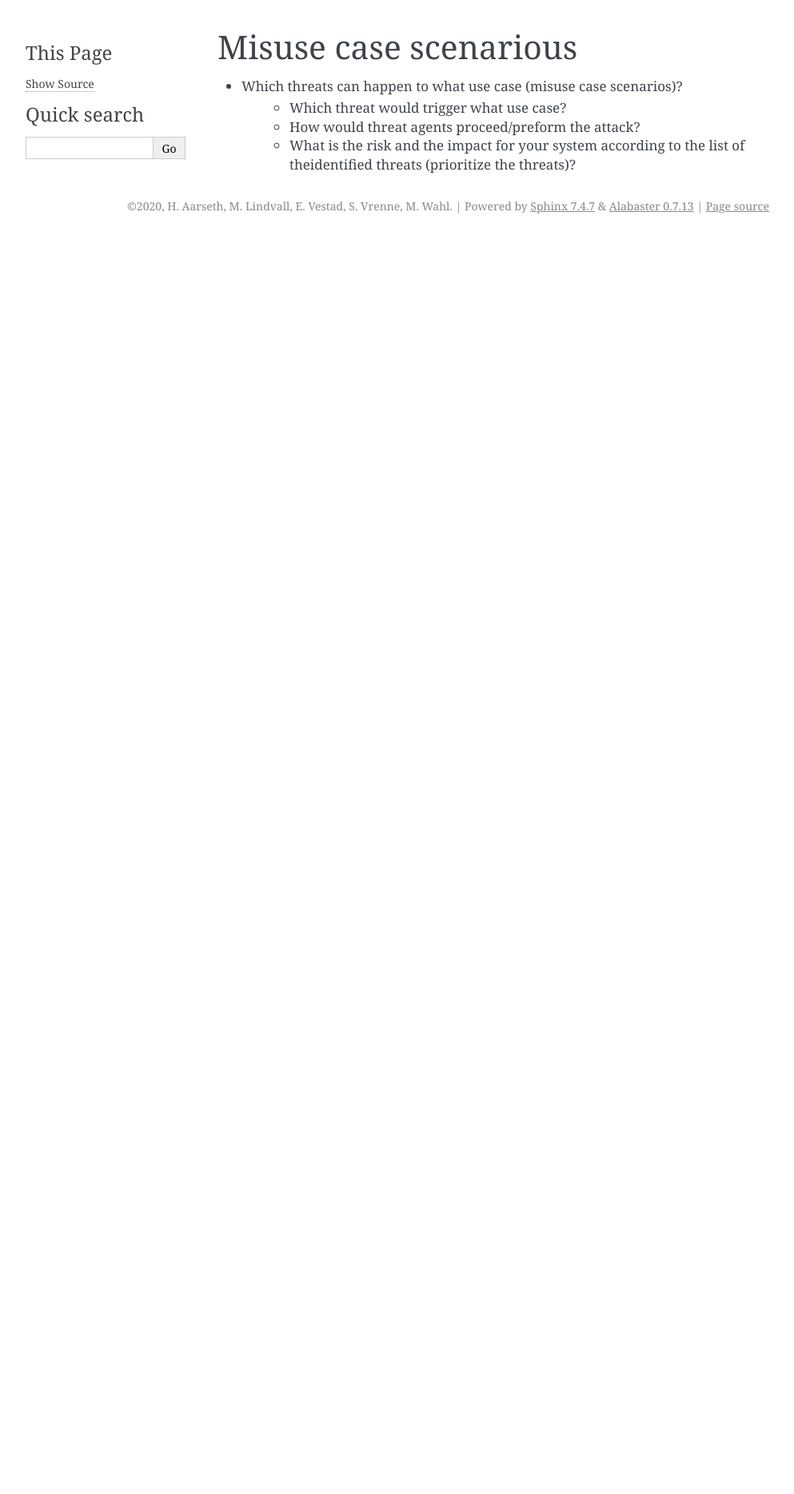
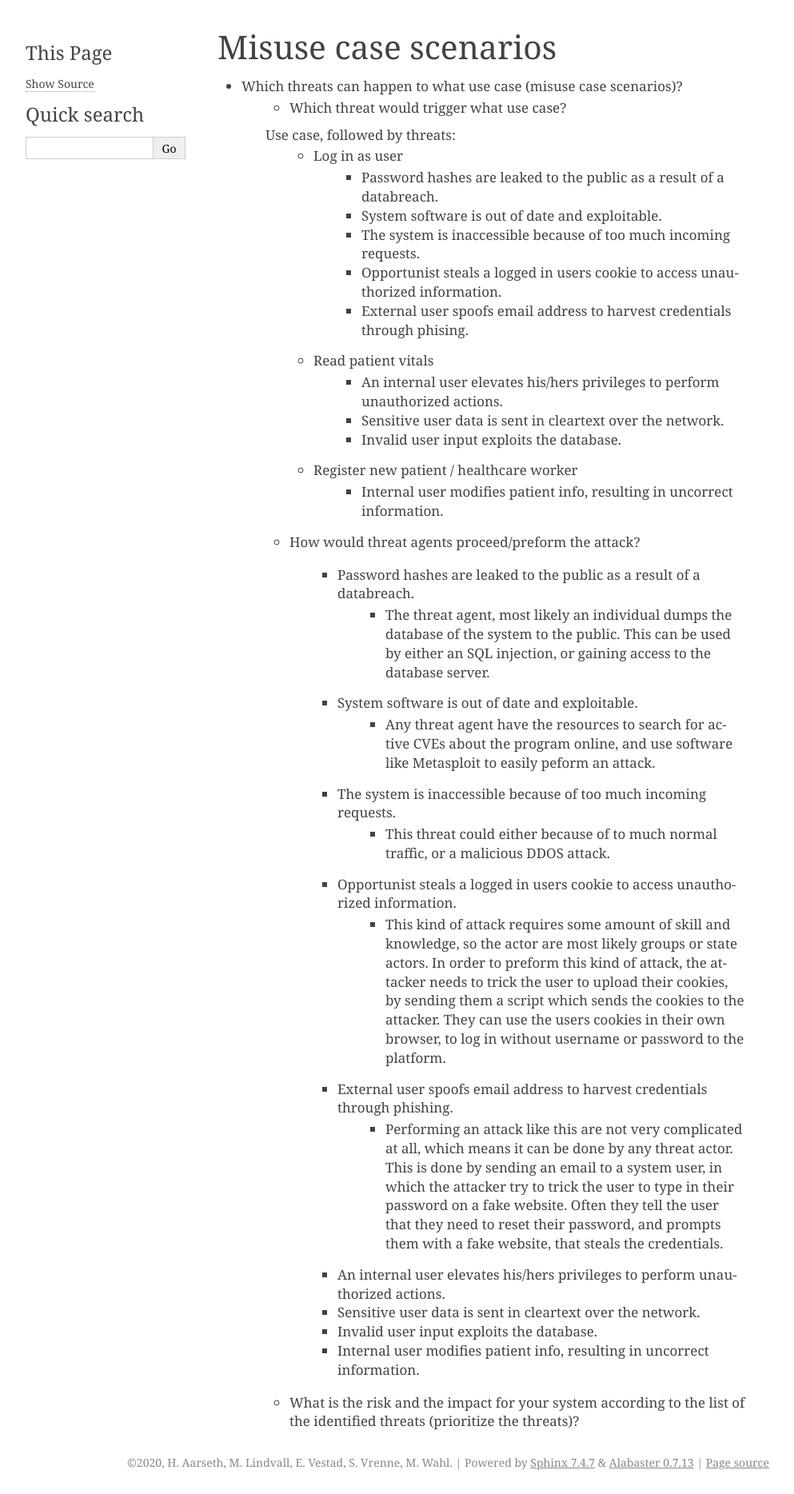
Before and after one commit to SteinarVrenne/school_imt3501, a Sphinx documentation site: the page built from task2/source/pages/02_Misuse_Case_Scenarious.rst, in a window 1280 px wide. Shown: the whole page at 80% size, without its empty margins (148-1141 px from the left). Built offline with Sphinx 7.4.7, drawn with Linux system fonts in a browser that asks for light colours; before the commit the page ends 900 px from its top, so only the background shows below that.

Commit message:
Progress on 02_Misuse_case, and added Assumptions

```diff
--- /dev/null
+++ b/task2/source/pages/01_Assumptions.rst
@@ -0,0 +1,4 @@
+Assumptions
+-----------
+
+ - We assume that when system administrators add a new health care worker to the system, they select from a database of already approved professionals.
--- a/task2/source/pages/02_Misuse_Case_Scenarious.rst
+++ b/task2/source/pages/02_Misuse_Case_Scenarious.rst
@@ -1,11 +1,68 @@
-Misuse case scenarious
-----------------------
+Misuse case scenarios
+---------------------
 
 - Which threats can happen to what use case (misuse case scenarios)?
     - Which threat would trigger what use case?
 
+    Use case, followed by threats:
+        - Log in as user
+            - Password hashes are leaked to the public as a result of a databreach.
+            - System software is out of date and exploitable.
+            - The system is inaccessible because of too much incoming requests.
+            - Opportunist steals a logged in users cookie to access unauthorized information.
+            - External user spoofs email address to harvest credentials through phising.
+
+
+        - Read patient vitals
+            - An internal user elevates his/hers privileges to perform unauthorized actions.
+            - Sensitive user data is sent in cleartext over the network.
+            - Invalid user input exploits the database.
+
+        - Register new patient / healthcare worker
+            - Internal user modifies patient info, resulting in uncorrect information.
+
+
+
 
     - How would threat agents proceed/preform the attack?
 
+        - Password hashes are leaked to the public as a result of a databreach.
+            - The threat agent, most likely an individual dumps the database of the system to the public. This can be used by either an SQL injection, or gaining access to the database server.
 
-    - What is the risk and the impact for your system according to the list of theidentified threats (prioritize the threats)?
+        - System software is out of date and exploitable.
+            - Any threat agent have the resources to search for active CVEs about the program online, and use software like Metasploit to easily peform an attack.
+
+        - The system is inaccessible because of too much incoming requests.
+            - This threat could either because of to much normal traffic, or a malicious DDOS attack.
+
+        - Opportunist steals a logged in users cookie to access unauthorized information.
+            - This kind of attack requires some amount of skill and knowledge, so the actor are most likely groups or state actors.
+              In order to preform this kind of attack, the attacker needs to trick the user to upload their cookies, by sending them a script which sends the cookies to the attacker.
+              They can use the users cookies in their own browser, to log in without username or password to the platform.
+
+        - External user spoofs email address to harvest credentials through phishing.
+            - Performing an attack like this are not very complicated at all, which means it can be done by any threat actor.
+              This is done by sending an email to a system user, in which the attacker try to trick the user to type in their password on a fake website.
+              Often they tell the user that they need to reset their password, and prompts them with a fake website, that steals the credentials.
+
+
+        - An internal user elevates his/hers privileges to perform unauthorized actions.
+
+
+
+        - Sensitive user data is sent in cleartext over the network.
+
+
+
+        - Invalid user input exploits the database.
+
+
+
+        - Internal user modifies patient info, resulting in uncorrect information.
+
+
+
+
+
+
+    - What is the risk and the impact for your system according to the list of the identified threats (prioritize the threats)?
--- a/task2/source/pages/04_Threat_Modeling_Process.rst
+++ b/task2/source/pages/04_Threat_Modeling_Process.rst
@@ -3,4 +3,4 @@ Document the threat modeling process
 
 - What has been done
 
-- Recommendation to  the  design team or/and to the policy makers at yourorganization (based on your findings of the threat modeling, what you think thepolicy makers/ designers, management board etc. should highly consider beforethey implement and deploy the system.). Focus on non-technicalrecommendation
+- Recommendation to  the  design team or/and to the policy makers at your organization (based on your findings of the threat modeling, what you think thepolicy makers/ designers, management board etc. should highly consider beforethey implement and deploy the system.). Focus on non-technicalrecommendation
```
